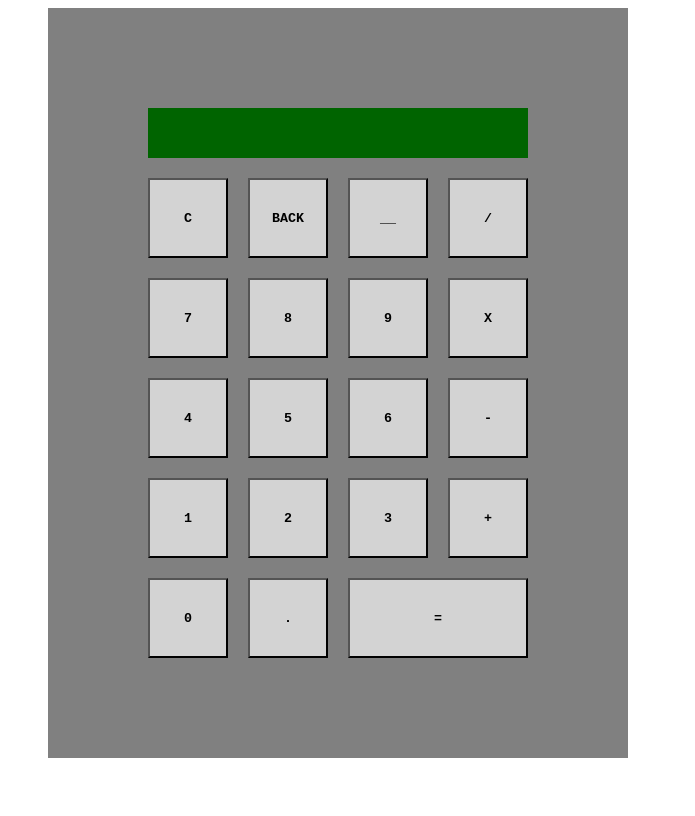
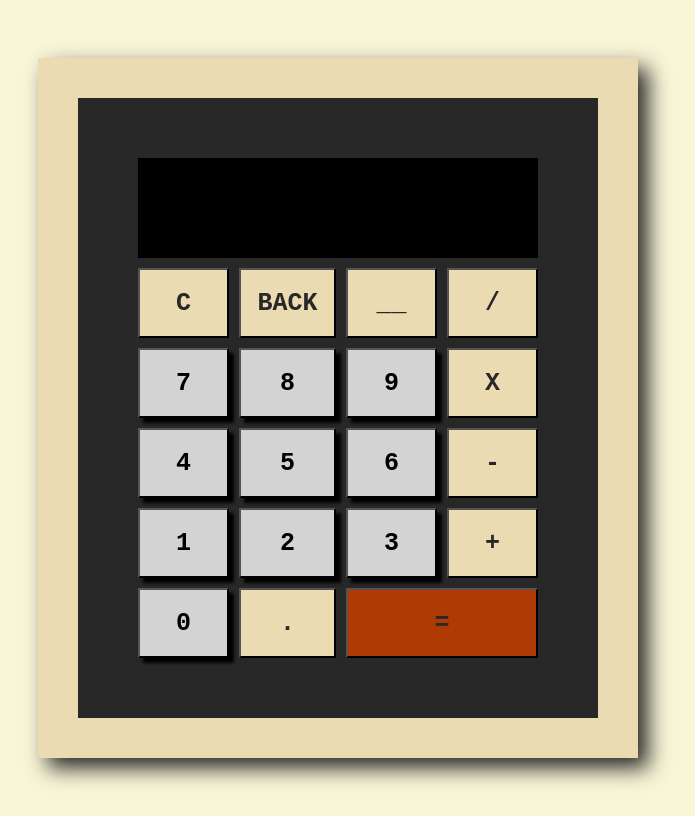
Before and after one commit to khaledm99/JS_Calculator, a plain HTML site: page index.html in a window 1280 px wide. Shown: the whole page, without its empty margins (302-997 px from the left). Drawn offline with Linux system fonts and the light colour scheme.

Commit message:
added more styling

```diff
--- a/style.css
+++ b/style.css
@@ -1,3 +1,7 @@
+body {
+    background-color: #f9f5d7;
+    padding: 50px;
+}
 #container {
     font-family: monospace;
     max-width: fit-content;
@@ -7,7 +11,7 @@
 }
 #calculator {
     display: grid;
-    gap: 20px;
+    gap: 10px;
     grid-template:
             'header header header header'
             'clear backspace blank div'
@@ -15,35 +19,63 @@
             'b4 b5 b6 sub'
             'b1 b2 b3 plus'
             'b0 dot equals equals';
-    padding: 100px;
+    padding: 60px;
     align: center;
     max-width: fit-content;
-    height: 60%;
-    background-color: gray;
+    height: 45%;
+    background-color: #282828;
+    border: 40px solid #ebdbb2;
+    box-shadow: 10px 10px 20px #282828;
 }
 
 #display {
     grid-area: header;
-    background-color: darkgreen;
-    color: lightgreen;
-    height: 50px;
+    display: flex;
+    padding: 0px 20px;
+    align-content: center;
+    align-items: flex-end;
+    flex-direction: column;
+    justify-content: center;
+    background-color: black;
+    color: #9d0006;
+    height: 100px;
+    width: 360px;
+    overflow: hidden;
     font-size: 26px;
+    font-family: monospace;
 }
 .button {
     background-color: lightgray;
     color: black;
     text-align: center;
-    min-width: 80px;
-    min-height: 80px;
-    font-size: 18;
+    min-width: 70px;
+    min-height: 70px;
+    font-size: 25px;
     font-weight: bold;
     font-family: monospace;
+    box-shadow: 5px 5px 3px;
 }
 
-#clear{ grid-area: clear;}
-#backspace{ grid-area: backspace;}
-#blank{ grid-area: blank;}
-#div{ grid-area: div;}
+#clear{
+    grid-area: clear;
+    background-color: #ebdbb2;
+    color: #282828;
+}
+#backspace{
+    grid-area: backspace;
+    background-color: #ebdbb2;
+    color: #282828;
+}
+#blank{
+    grid-area: blank;
+    background-color: #ebdbb2;
+    color: #282828;
+}
+#div{
+    grid-area: div;
+    background-color: #ebdbb2;
+    color: #282828;
+}
 #b0{ grid-area: b0;}
 #b1{ grid-area: b1;}
 #b2{ grid-area: b2;}
@@ -54,8 +86,29 @@
 #b7{ grid-area: b7;}
 #b8{ grid-area: b8;}
 #b9{ grid-area: b9;}
-#mul{ grid-area: mul;}
-#sub{ grid-area: sub;}
-#plus{ grid-area: plus;}
-#dot{ grid-area: dot;}
-#equals{ grid-area: equals; grid-column: 3/5}
+#mul{
+    grid-area: mul;
+    background-color: #ebdbb2;
+    color: #282828;
+}
+#sub{
+    grid-area: sub;
+    background-color: #ebdbb2;
+    color: #282828;
+}
+#plus{
+    grid-area: plus;
+    background-color: #ebdbb2;
+    color: #282828;
+}
+#dot{
+    grid-area: dot;
+    background-color: #ebdbb2;
+    color: #282828;
+}
+#equals{
+    grid-area: equals;
+    grid-column: 3/5;
+    background-color: #af3a03;
+    color: #282828;
+}
```
